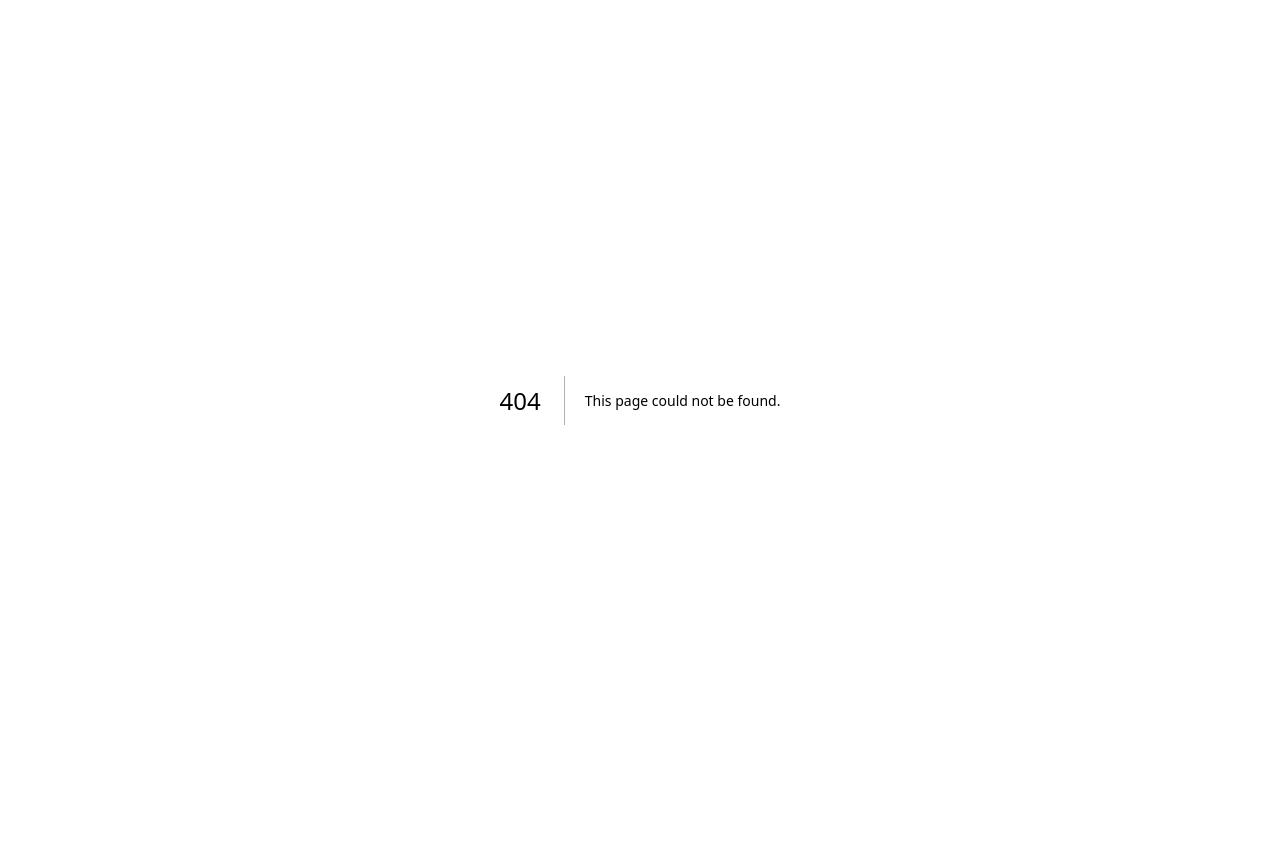
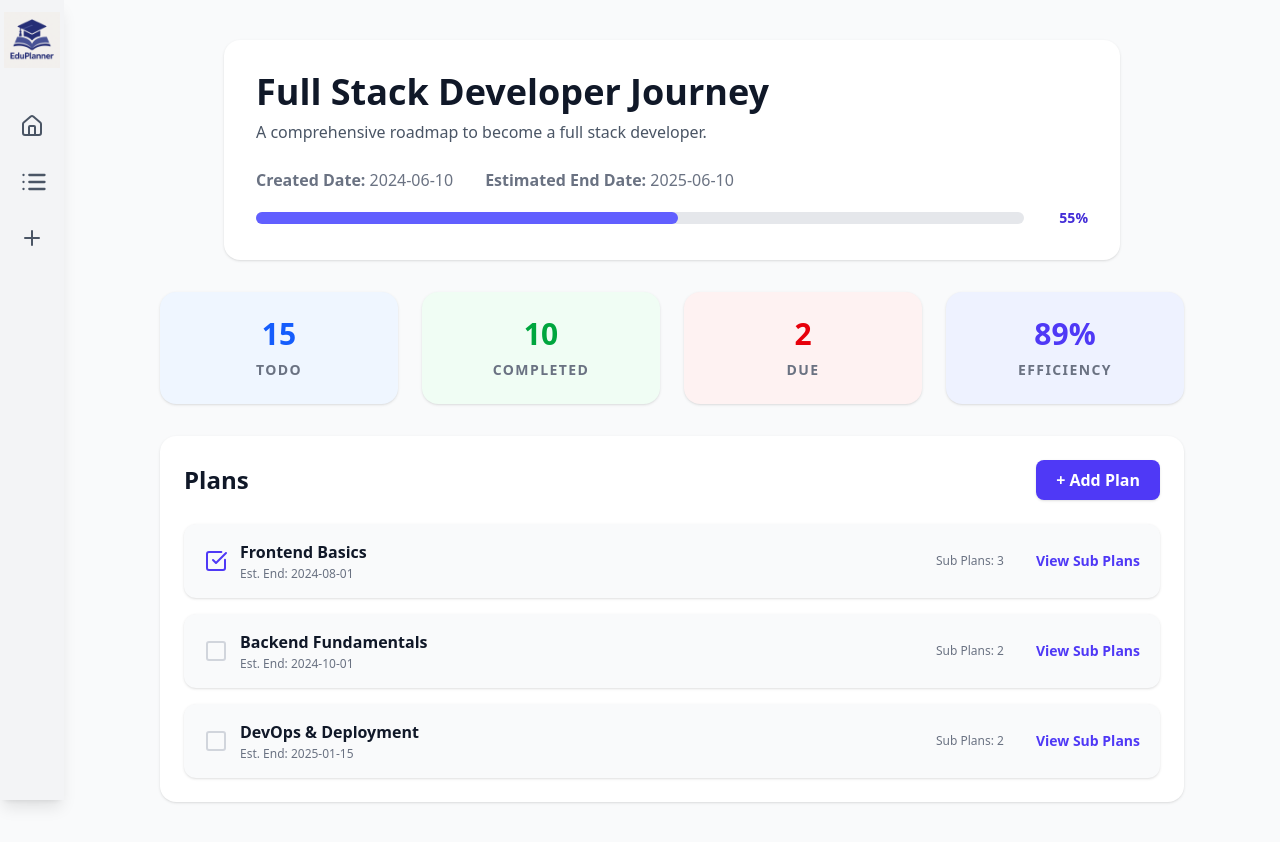
Before and after one commit to Prabesh1sharma/Edu_Planner_ui, a Next.js app: page /Plans/1 in a window 1280 px wide. Before the commit this address had no page. Before the commit the page ends 800 px from the top, so only its background shows below. Built offline with nearby package versions, Linux system fonts and the light colour scheme.

Commit message:
added Plan overview

```diff
--- /dev/null
+++ b/src/app/Plans/[planid]/page.jsx
@@ -0,0 +1,60 @@
+'use client';
+import TopicDetails from '../../../components/TopicDetails';
+import Navbar from '../../../components/navbar';
+import TopicMetrics from '../../../components/topicMetrics';
+import PlanList from '../../../components/PlanList';
+import { useState } from 'react';
+
+const topic = {
+    name: "Full Stack Developer Journey",
+    description: "A comprehensive roadmap to become a full stack developer.",
+    createdDate: "2024-06-10",
+    estimatedEndDate: "2025-06-10",
+    progress: 55
+};
+
+const plans = [
+    {
+        id: 1,
+        title: "Frontend Basics",
+        completed: true,
+        estimatedEndDate: "2024-08-01",
+        subPlansCount: 3,
+        subPlans: ["HTML & CSS", "JavaScript Essentials", "Responsive Design"]
+    },
+    {
+        id: 2,
+        title: "Backend Fundamentals",
+        completed: false,
+        estimatedEndDate: "2024-10-01",
+        subPlansCount: 2,
+        subPlans: ["Node.js & Express", "Database Basics"]
+    },
+    {
+        id: 3,
+        title: "DevOps & Deployment",
+        completed: false,
+        estimatedEndDate: "2025-01-15",
+        subPlansCount: 2,
+        subPlans: ["CI/CD Pipelines", "Cloud Hosting"]
+    }
+];
+
+export default function PlanPage() {
+    const [planList, setPlanList] = useState(plans);
+
+    const handleAddPlan = () => {
+        alert("Add Plan clicked!");
+    };
+
+    return (
+        <div className="min-h-screen bg-gray-50 flex">
+            <Navbar />
+            <main className="flex-1 ml-16 py-10 px-6">
+                <TopicDetails topic={topic} />
+                <TopicMetrics />
+                <PlanList plans={planList} onAddPlan={handleAddPlan} />
+            </main>
+        </div>
+    );
+}
--- a/src/components/ListPlan.jsx
+++ b/src/components/ListPlan.jsx
@@ -1,4 +1,5 @@
 // components/listplan.jsx
+import Link from 'next/link';
 export default function ListPlan({ open, onClose }) {
     // Dummy plans data
     const plans = [
@@ -109,9 +110,12 @@ export default function ListPlan({ open, onClose }) {
                             </div>
 
                             <div className="mt-3 flex space-x-2">
-                                <button className="text-xs bg-indigo-50 hover:bg-indigo-100 text-indigo-700 px-3 py-1 rounded-full transition-colors">
+                                <Link
+                                    href="/Plans/1"
+                                    className="text-xs bg-indigo-50 hover:bg-indigo-100 text-indigo-700 px-3 py-1 rounded-full transition-colors"
+                                >
                                     View Details
-                                </button>
+                                </Link>
                             </div>
                         </li>
                     ))}
--- /dev/null
+++ b/src/components/PlanList.jsx
@@ -0,0 +1,47 @@
+import { CheckSquare, Square } from 'lucide-react';
+
+export default function PlanList({ plans, onAddPlan }) {
+    return (
+        <div className="max-w-5xl mx-auto bg-white rounded-2xl shadow p-6">
+            <div className="flex justify-between items-center mb-6">
+                <h2 className="text-2xl font-bold text-gray-900">Plans</h2>
+                <button
+                    onClick={onAddPlan}
+                    className="bg-indigo-600 hover:bg-indigo-700 text-white font-semibold px-5 py-2 rounded-lg shadow transition"
+                >
+                    + Add Plan
+                </button>
+            </div>
+            <ul className="space-y-4">
+                {plans.map((plan) => (
+                    <li
+                        key={plan.id}
+                        className="flex items-center justify-between bg-gray-50 rounded-xl px-5 py-4 shadow-sm"
+                    >
+                        <div className="flex items-center gap-3">
+                            {plan.completed ? (
+                                <CheckSquare className="text-indigo-600 w-6 h-6" />
+                            ) : (
+                                <Square className="text-gray-300 w-6 h-6" />
+                            )}
+                            <div>
+                                <div className="font-bold text-gray-900">{plan.title}</div>
+                                <div className="text-xs text-gray-500 mt-0.5">
+                                    Est. End: {plan.estimatedEndDate}
+                                </div>
+                            </div>
+                        </div>
+                        <div className="flex items-center gap-8">
+                            <div className="text-xs text-gray-500 font-medium">
+                                Sub Plans: {plan.subPlansCount}
+                            </div>
+                            <button className="text-indigo-600 font-semibold text-sm hover:underline">
+                                View Sub Plans
+                            </button>
+                        </div>
+                    </li>
+                ))}
+            </ul>
+        </div>
+    );
+}
--- /dev/null
+++ b/src/components/TopicDetails.jsx
@@ -0,0 +1,30 @@
+export default function TopicDetails({ topic }) {
+    return (
+        <div className="max-w-4xl mx-auto bg-white rounded-2xl shadow p-8 mb-8">
+            <h1 className="text-4xl font-extrabold text-gray-900 mb-2">{topic.name}</h1>
+            <p className="text-gray-600 mb-6">{topic.description}</p>
+            <div className="flex flex-wrap gap-8 text-base text-gray-500 mb-4">
+                <div>
+                    <span className="font-semibold">Created Date:</span> {topic.createdDate}
+                </div>
+                <div>
+                    <span className="font-semibold">Estimated End Date:</span> {topic.estimatedEndDate}
+                </div>
+            </div>
+            {/* Progress Bar with percentage after the bar */}
+            <div className="mt-2 flex items-center gap-4">
+                <div className="flex-1">
+                    <div className="w-full bg-gray-200 rounded-full h-3">
+                        <div
+                            className="bg-indigo-500 h-3 rounded-full transition-all duration-300"
+                            style={{ width: `${topic.progress}%` }}
+                        ></div>
+                    </div>
+                </div>
+                <div className="text-indigo-700 font-semibold text-sm w-12 text-right">
+                    {topic.progress}%
+                </div>
+            </div>
+        </div>
+    );
+}
--- /dev/null
+++ b/src/components/topicMetrics.jsx
@@ -0,0 +1,23 @@
+export default function Metrics() {
+    const metrics = [
+        { label: "TODO", value: 15, color: "text-blue-600", bg: "bg-blue-50" },
+        { label: "COMPLETED", value: 10, color: "text-green-600", bg: "bg-green-50" },
+        { label: "DUE", value: 2, color: "text-red-600", bg: "bg-red-50" },
+        { label: "EFFICIENCY", value: "89%", color: "text-indigo-600", bg: "bg-indigo-50" },
+    ];
+    return (
+        <div className="max-w-5xl mx-auto w-full mb-8">
+            <div className="grid grid-cols-1 sm:grid-cols-2 lg:grid-cols-4 gap-6">
+                {metrics.map((metric, idx) => (
+                    <div
+                        key={idx}
+                        className={`flex flex-col items-center justify-center ${metric.bg} rounded-2xl shadow p-6 hover:shadow-xl transition-shadow duration-200`}
+                    >
+                        <div className={`text-3xl font-extrabold ${metric.color}`}>{metric.value}</div>
+                        <div className="mt-2 text-sm font-semibold text-gray-500 tracking-widest">{metric.label}</div>
+                    </div>
+                ))}
+            </div>
+        </div>
+    );
+}
```
